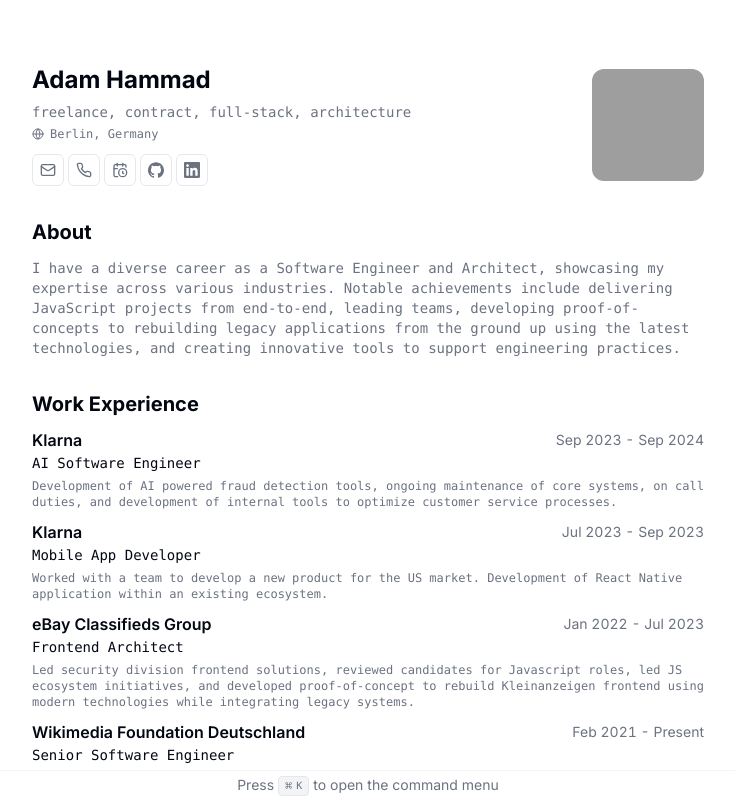
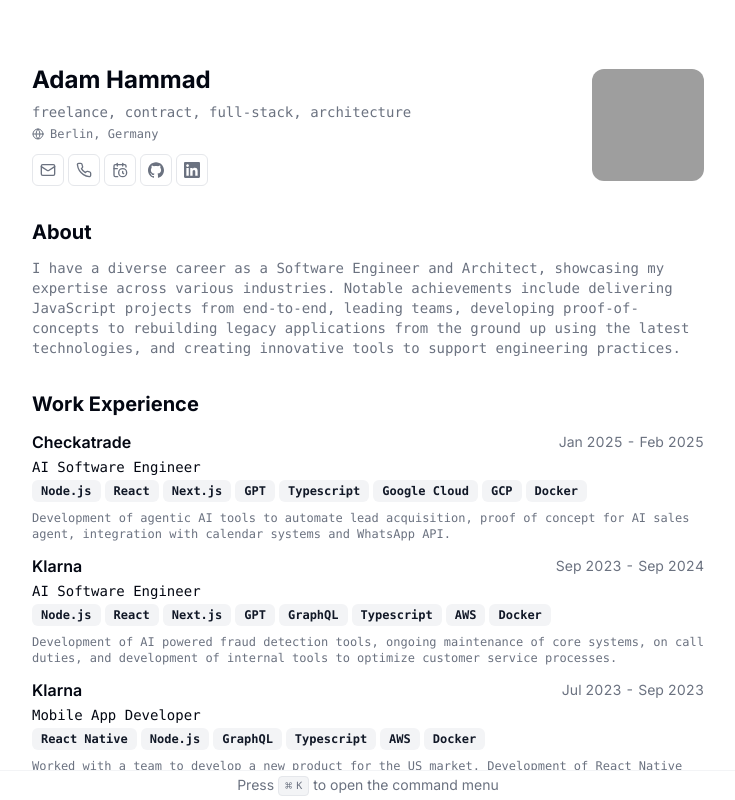
Before and after one commit to botoxparty/portfolio, a Next.js app: page / in a window 1280 px wide. Shown: the top 800 px of the page, without its empty margins (272-1007 px from the left). Built offline with nearby package versions, Linux system fonts and the light colour scheme; grey boxes are pictures that could not be loaded.

Commit message:
updated resume

```diff
--- a/app/page.tsx
+++ b/app/page.tsx
@@ -159,7 +159,7 @@
 							<Card key={work.company}>
 								<CardHeader>
 									<div className='flex items-center justify-between gap-x-2 text-base'>
-										<h3 className='inline-flex items-center justify-center gap-x-1 font-semibold leading-none'>
+										<h3 className='inline-flex justify-center gap-x-1 gap-y-1 font-semibold flex-col'>
 											<a
 												className='hover:underline'
 												href={work.link}
@@ -167,8 +167,16 @@
 											>
 												{work.company}
 											</a>
+										</h3>
+										<div className='text-sm tabular-nums text-gray-500'>
+											{work.start} - {work.end}
+										</div>
+									</div>
 
-											<span className='inline-flex gap-x-1'>
+									<h4 className='font-mono text-sm leading-none'>
+										{work.title}
+									</h4>
+									<span className='inline-flex gap-x-1'>
 												{work.badges.map((badge) => (
 													<Badge
 														variant='secondary'
@@ -179,15 +187,6 @@
 													</Badge>
 												))}
 											</span>
-										</h3>
-										<div className='text-sm tabular-nums text-gray-500'>
-											{work.start} - {work.end}
-										</div>
-									</div>
-
-									<h4 className='font-mono text-sm leading-none'>
-										{work.title}
-									</h4>
 								</CardHeader>
 								<CardContent className='mt-2 text-xs'>
 									{work.description}
--- a/data/resume-data.tsx
+++ b/data/resume-data.tsx
@@ -56,9 +56,18 @@
 	],
 	work: [
 		{
+			company: 'Checkatrade',
+			link: 'https://www.checkatrade.com',
+			badges: ['Node.js', 'React', 'Next.js', 'GPT', 'Typescript', 'Google Cloud', 'GCP', 'Docker'],
+			title: 'AI Software Engineer',
+			start: 'Jan 2025',
+			end: 'Feb 2025',
+			description: 'Development of agentic AI tools to automate lead acquisition, proof of concept for AI sales agent, integration with calendar systems and WhatsApp API.',
+		},
+		{
 			company: 'Klarna',
 			link: 'https://www.klarna.com',
-			badges: [],
+			badges: ['Node.js', 'React', 'Next.js', 'GPT', 'GraphQL', 'Typescript', 'AWS', 'Docker'],
 			title: 'AI Software Engineer',
 			start: 'Sep 2023',
 			end: 'Sep 2024',
@@ -67,7 +76,7 @@
 		{
 			company: 'Klarna',
 			link: 'https://www.klarna.com',
-			badges: [],
+			badges: ['React Native', 'Node.js', 'GraphQL', 'Typescript', 'AWS', 'Docker'],
 			title: 'Mobile App Developer',
 			start: 'Jul 2023',
 			end: 'Sep 2023',
@@ -76,7 +85,7 @@
 		{
 			company: 'eBay Classifieds Group',
 			link: 'https://www.ebayinc.com',
-			badges: [],
+			badges: ['React', 'Typescript', 'Node', 'Docker', 'AWS', 'Jira', 'Cypress'],
 			title: 'Frontend Architect',
 			start: 'Jan 2022',
 			end: 'Jul 2023',
@@ -85,16 +94,16 @@
 		{
 			company: 'Wikimedia Foundation Deutschland',
 			link: 'https://www.wikimedia.de',
-			badges: [],
+			badges: ['Vue JS', 'Wikidata', 'Wikibase', 'Python', 'Gerrit', 'Phabricator', 'PHP'],
 			title: 'Senior Software Engineer',
 			start: 'Feb 2021',
-			end: 'Present',
+			end: 'Feb 2023',
 			description: 'Develop tools for data analysis and maintenance on existing and legacy tools.',
 		},
 		{
 			company: 'Klarna',
 			link: 'https://www.klarna.com',
-			badges: [],
+			badges: ['React', 'Typescript', 'GraphQL', 'Node', 'Docker', 'AWS', 'Jira', 'Testcafe'],
 			title: 'Senior Javascript Engineer',
 			start: 'Jun 2021',
 			end: 'Dec 2021',
@@ -103,7 +112,7 @@
 		{
 			company: 'Deutsche Telekom (Publicis Sapient)',
 			link: 'https://www.telekom.com',
-			badges: [],
+			badges: ['React', 'GraphQL', 'Contentful', 'Azure', 'Jest', 'AWS', 'Figma'],
 			title: 'Frontend Architect',
 			start: 'Feb 2021',
 			end: 'May 2021',
@@ -112,7 +121,7 @@
 		{
 			company: 'Deutsche Telekom (Publicis Sapient)',
 			link: 'https://www.telekom.com',
-			badges: [],
+			badges: ['React', 'D3', 'Tailwind', 'GraphQL', 'CoreMedia', 'Storybook', 'Jest', 'AWS', 'Jira', 'Sketch', 'Figma'],
 			title: 'Senior Frontend Engineer',
 			start: 'Nov 2020',
 			end: 'Dec 2020',
@@ -121,7 +130,7 @@
 		{
 			company: 'H&M',
 			link: 'https://www.hm.com',
-			badges: [],
+			badges: ['React (Next.js)', 'GraphQL', 'Storybook', 'Jest', 'Cypress', 'Azure', 'Jira', 'XD', 'InVision'],
 			title: 'Senior Frontend Engineer',
 			start: 'Aug 2020',
 			end: 'Nov 2020',
@@ -130,7 +139,7 @@
 		{
 			company: 'Smartr365',
 			link: 'https://smartr365.com',
-			badges: [],
+			badges: ['Angular', 'RxJS', 'Storybook', 'Protractor', 'Jasmine', 'Azure', 'DevOps', 'XD'],
 			title: 'Lead Frontend Engineer',
 			start: 'Jul 2019',
 			end: 'Feb 2020',
@@ -139,7 +148,7 @@
 		{
 			company: 'Cleanaway',
 			link: 'https://www.cleanaway.com.au',
-			badges: [],
+			badges: ['React', 'Redux', 'D3', 'HERE Maps', 'Simphony', 'Sketch', 'Jira'],
 			title: 'Frontend Engineer',
 			start: 'Dec 2018',
 			end: 'Jul 2019',
@@ -148,7 +157,7 @@
 		{
 			company: 'RMIT University',
 			link: 'https://www.rmit.edu.au',
-			badges: [],
+			badges: ['Angular', 'Google Firestore', 'D3', 'Typescript', 'Node', 'Docker', 'AWS', 'Jira'],
 			title: 'Full Stack Engineer',
 			start: 'Mar 2016',
 			end: 'Jan 2017',
```
